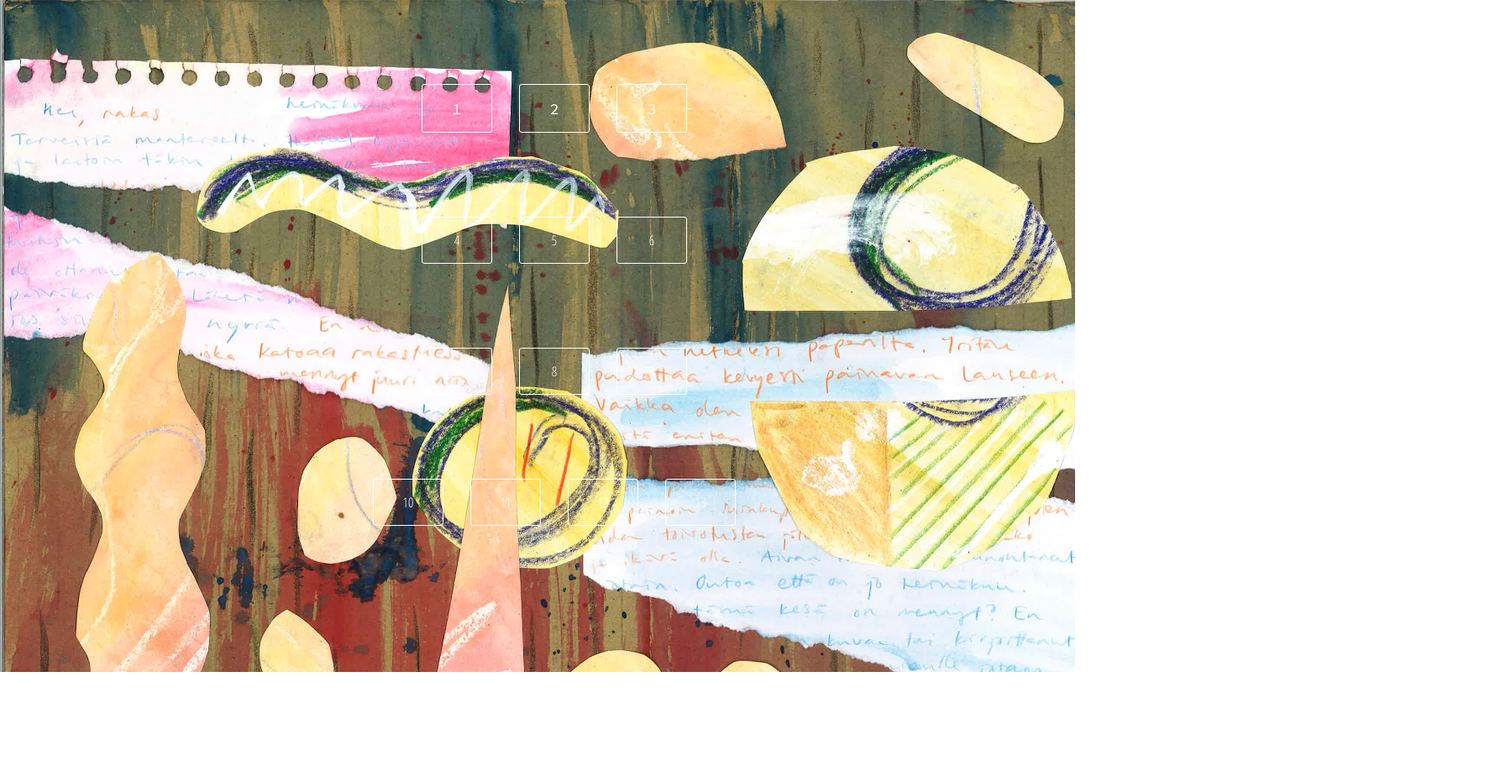
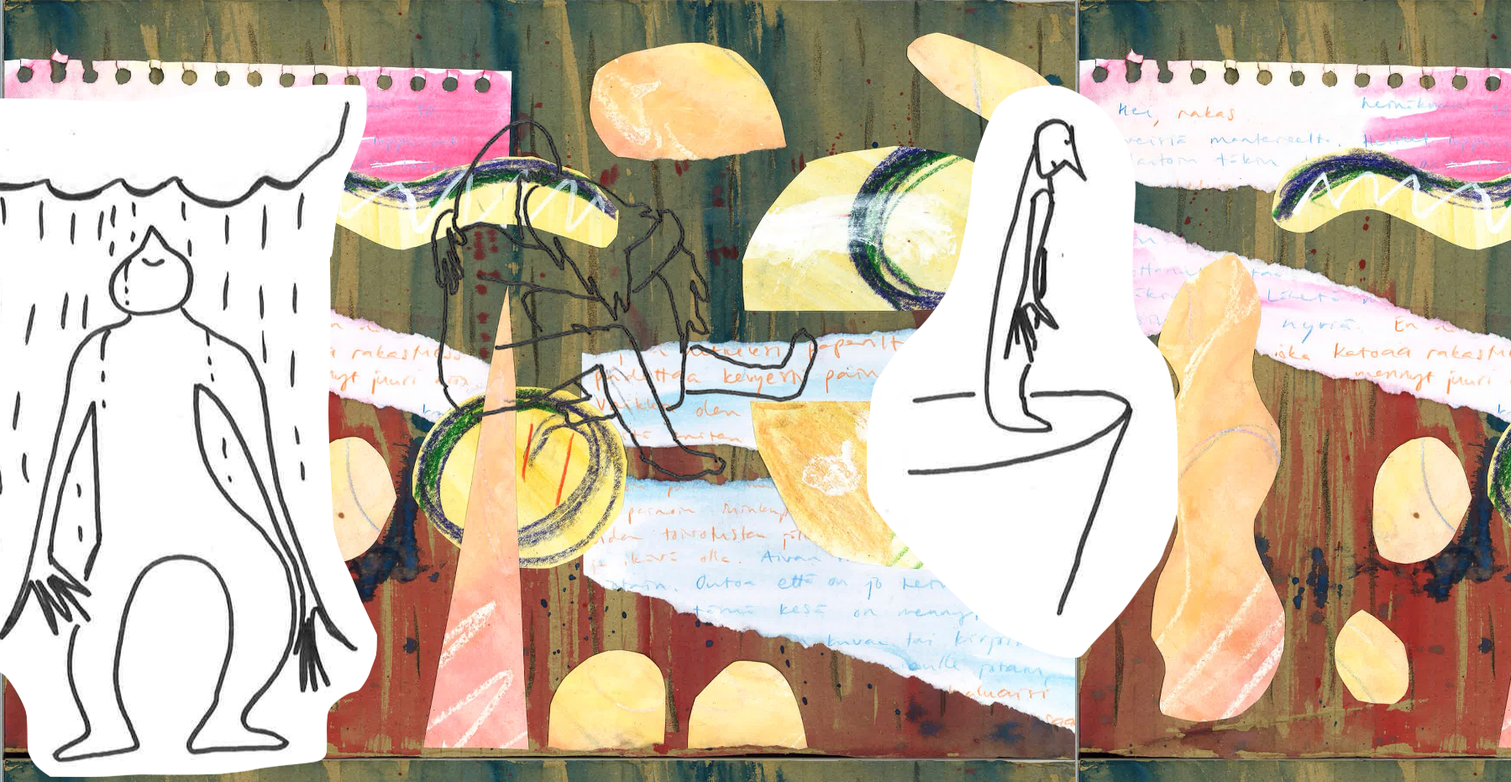
Before and after one commit to ainokyto/terveisin, a website: page index.html in a window 1280 px wide. Shown: the top 931 px of the page at 84% size, 1799 px wide, since content can reach past the window. Before the commit the page ends 800 px from the top, so only its background shows below. Drawn offline with Linux system fonts and the light colour scheme.

Commit message:
add pictures

```diff
--- a/index.html
+++ b/index.html
@@ -20,27 +20,29 @@
 	<body>
 		<!-- link -->
 		<ul class="link-box">
-			<li class="item"><a href="#lb01" class="link">１</a></li>
-			<li class="item"><a href="#lb02" class="link">２</a></li>
-			<li class="item"><a href="#lb03" class="link">３</a></li>
+			<li class="item"><a href="#lb01" class="link">
+				<img src="./assets/img1.png">
+			</a></li>
+			<li class="item"><a href="#lb02" class="link"><img src="./assets/img2.png"></a></li>
+			<li class="item"><a href="#lb03" class="link"><img src="./assets/img3.png"></a></li>
 		</ul>
 
 		<ul class="link-box">
-			<li class="item"><a href="#lb04" class="link">4</a></li>
-			<li class="item"><a href="#lb05" class="link">5</a></li>
-			<li class="item"><a href="#lb06" class="link">6</a></li>
+			<li class="item"><a href="#lb04" class="link"><img src="./assets/img4.png"></a></li>
+			<li class="item"><a href="#lb05" class="link"><img src="./assets/img5.png"></a></li>
+			<li class="item"><a href="#lb06" class="link"><img src="./assets/img6.png"></a></li>
 		</ul>
 
 		<ul class="link-box">
-			<li class="item"><a href="#lb07" class="link">7</a></li>
-			<li class="item"><a href="#lb08" class="link">8</a></li>
-			<li class="item"><a href="#lb09" class="link">9</a></li>
+			<li class="item"><a href="#lb07" class="link"><img src="./assets/img7.png"></a></li>
+			<li class="item"><a href="#lb08" class="link"><img src="./assets/img8.png"></a></li>
+			<li class="item"><a href="#lb09" class="link"><img src="./assets/img9.png"></a></li>
 		</ul>
 		<ul class="link-box">
-			<li class="item"><a href="#lb10" class="link">10</a></li>
-			<li class="item"><a href="#lb11" class="link">11</a></li>
-			<li class="item"><a href="#lb12" class="link">12</a></li>
-			<li class="item"><a href="#lb13" class="link">13</a></li>
+			<li class="item"><a href="#lb10" class="link"><img src="./assets/img10.png"></a></li>
+			<li class="item"><a href="#lb11" class="link"><img src="./assets/img11.png"></a></li>
+			<li class="item"><a href="#lb12" class="link"><img src="./assets/img12.png"></a></li>
+			<li class="item"><a href="#lb13" class="link"><img src="./assets/img13.png"></a></li>
 		</ul>
 		<!-- /link -->
 
--- a/styles/styles.scss
+++ b/styles/styles.scss
@@ -20,15 +20,15 @@ $breakpoint-desktop: 1024px;
 		margin: 0 1em;
 		list-style-type: none;
 		> .link {
-			display: block;
-			width: 50px;
-			padding: 1em;
-			border: 1px solid #fff;
-			border-radius: 3px;
-			font-family: "Open Sans Condensed", sans-serif;
-			text-align: center;
-			text-decoration: none;
-			color: #fff;
+			// display: block;
+			// width: 50px;
+			// padding: 1em;
+			// border: 1px solid #fff;
+			// border-radius: 3px;
+			// font-family: "Open Sans Condensed", sans-serif;
+			// text-align: center;
+			// text-decoration: none;
+			// color: #fff;
 			&:hover {
 				opacity: 0.8;
 			}
```
Also changed, not shown: styles/styles.css, 1 other file.
